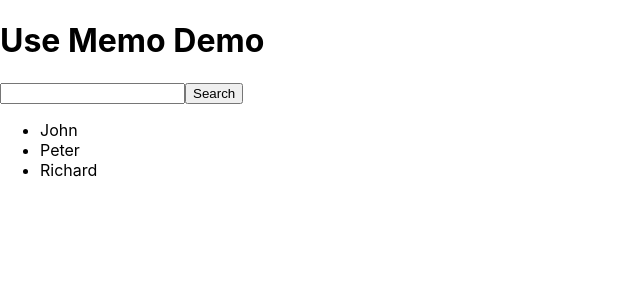
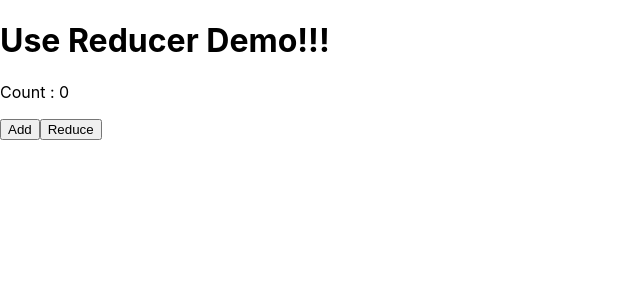
Before and after one commit to Ameylog/React, a React (Create React App) app: page / in a window 1280 px wide. Shown: the top 300 px of the page, without its empty margins (0-640 px from the left). Built offline with nearby package versions, Linux system fonts and the light colour scheme.

Commit message:
Use Reducer

```diff
--- /dev/null
+++ b/src/UseReducer.js
@@ -0,0 +1,53 @@
+/*
+ UseReducer Hook                                            Reducer
+
+action -> constants                                     action
+       -> tYpe & Payload
+
+reducer -> Function (state & action)                    reducer
+
+dispatch -> function (trigger the reducer)              dispatch
+
+                                                        connect
+
+                                                        store
+*/
+import React,{useReducer} from 'react'
+
+const initialState={count:0}
+
+const reducer=(state,action)=>{
+
+  console.log(state.count)
+  switch(action.type){
+
+    case "increment":
+      return { count : state.count + action.payload}
+
+    case "decrement":
+      return {count : state.count - action.payload}
+
+    default:
+       return initialState
+  }
+}
+
+function UseReducer(){
+
+  // console.log(initialState)
+
+  const [state,dispatch]=useReducer(reducer,initialState)
+
+  // console.log('11111111');
+  return(
+    <div>
+      <h1>Use Reducer Demo!!!</h1>
+      <p>Count : {state.count}</p>
+      <button onClick={()=>dispatch({type:"increment",payload:100})}>Add</button>
+      <button onClick={()=>dispatch({type:"decrement",payload:50})}>Reduce</button>
+    </div>
+  )
+
+}
+
+export default UseReducer
--- a/src/index.js
+++ b/src/index.js
@@ -13,6 +13,7 @@ import ApiCall from './api-demo/ApiCall';
 import ApiPostData from './api-demo/ApiPostData';
 import ApiPut from './api-demo/ApiPut';
 import UseMemoDemo from './UseMemoDemo';
+import UseReducer from './UseReducer';
 
 const root = ReactDOM.createRoot(document.getElementById('root'));
 root.render(
@@ -23,7 +24,7 @@ root.render(
     // <CallbackEvent/>
 
 
-    <UseMemoDemo/>
+    <UseReducer/>
     // <ApiPostData/>
     // <ApiPut/>
 
```
